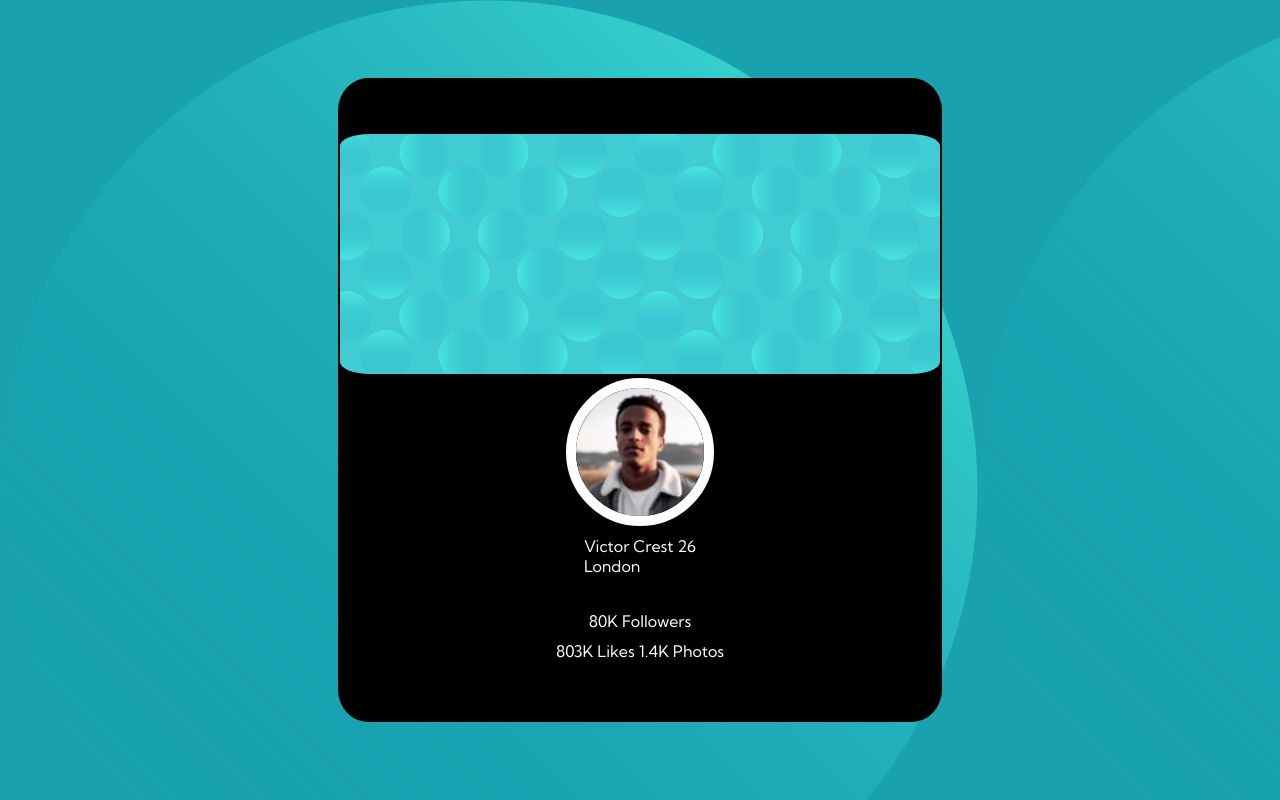
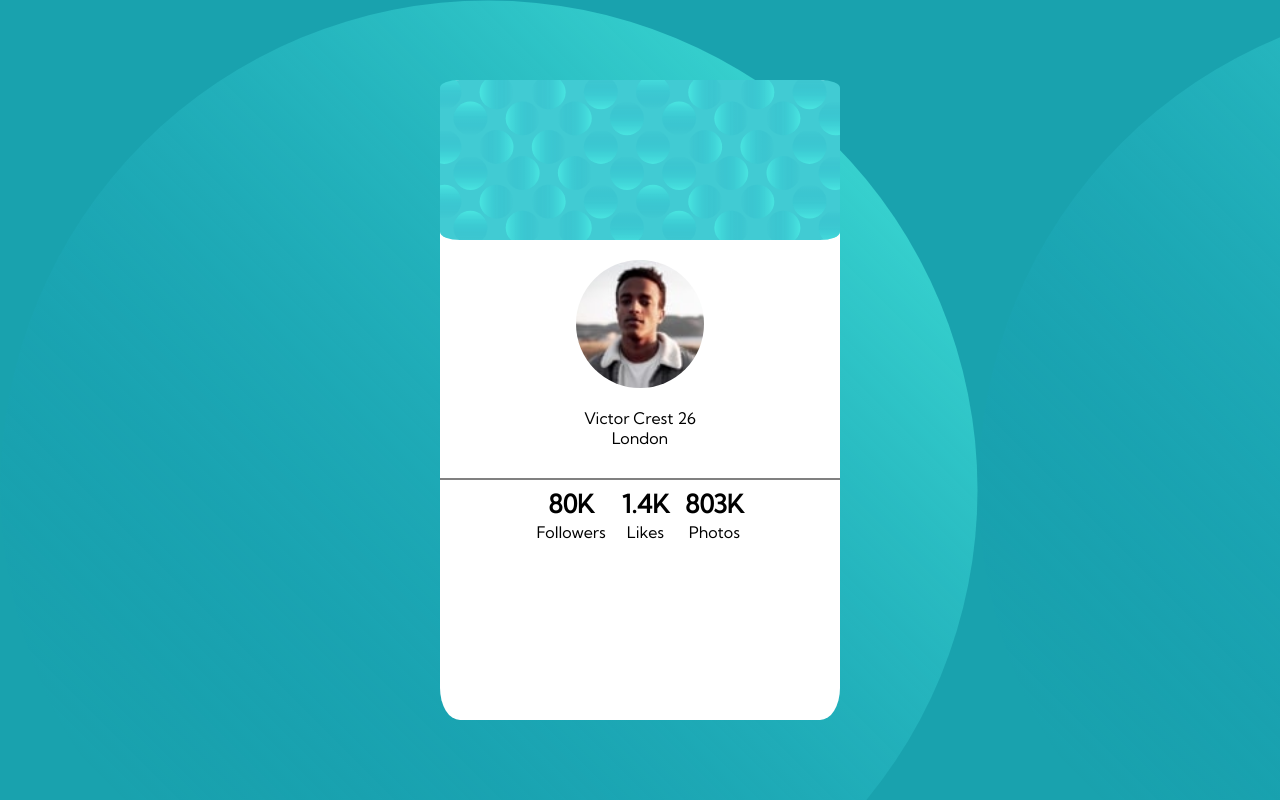
Before and after one commit to Rehan959/profile-card-challenge, a plain HTML site: page profile-card-component-main/index.html in a window 1280 px wide. Drawn offline with Linux system fonts and the light colour scheme.

Commit message:
profile card

```diff
--- a/profile-card-component-main/index.html
+++ b/profile-card-component-main/index.html
@@ -15,14 +15,23 @@
   <body>
     <section class="Outer">
       <section class="Inner">
-        <div class="bg"><img style="height:30vh; border-radius:5%;" src="./images/bg-pattern-card.svg" alt=""></div>
-        <img  class = "photo"src="./images/image-victor.jpg" alt="">
-        <div class="first">Victor Crest 26 <br> London</div>
- <br>
-        <div class="second">80K Followers</div>
-        <div class="third">803K Likes 1.4K Photos</div>
+        <img
+          class="bg"
+          style="border-radius: 5%"
+          src="./images/bg-pattern-card.svg"
+          alt=""
+        />
+        <img class="photo" src="./images/image-victor.jpg" alt="" />
+        <div class="information">
+          <p class="first">Victor Crest 26 <br/>London</p>
+          <br/>
+          <div  class="pDiv">
+            <p class="second"><span class="main">80K</span> <span>Followers</span>  </p>
+            <p class="second"> <span class="main">1.4K</span> <span>Likes</span> </p>
+            <p class="third"><span class="main">803K</span> <span>Photos</span></p>
+          </div>
+        </div>
       </section>
     </section>
-
   </body>
 </html>
--- a/profile-card-component-main/main.css
+++ b/profile-card-component-main/main.css
@@ -1,50 +1,81 @@
-*{
-    margin:0;
-    padding:0;
+* {
+  margin: 0;
+  padding: 0;
 }
-body{
-    background-image:url(./images/bg-pattern-top.svg);
-  background-color:hsl(185, 75%, 39%);
-    display:flex;
+body {
+  background-image: url(./images/bg-pattern-top.svg);
+  background-color: hsl(185, 75%, 39%);
+  display: flex;
   flex-wrap: wrap;
-    flex-direction:row;
-    font-family: 'Kumbh Sans', sans-serif;
-    height:100vh;
-
+  font-family: "Kumbh Sans", sans-serif;
+  height: 100vh;
 }
- .Outer{
-     display:flex;
-     width:100vw;
-
-     height:100vh;
-     display:flex;
+.bg {
+  width: 100%;
+  position: absolute;
+  z-index: 1;
+  top: 0;
+}
+.Outer {
+  position: relative;
+  display: flex;
+  width: 100vw;
+  height: 100vh;
   flex-direction: column;
   align-items: center;
   justify-content: center;
-
 }
-    .Inner{
-        display:flex;
-        border:2px solid black;
- border-radius:10px;
-background-color: black;
-color:white;
-border-radius:5%;
-height:80vh;
+.Inner {
+  min-width: 400px;
+  display: flex;
+  position: relative;
+  border-radius: 10px;
+  background-color: white;
+  color: black;
+  border-radius: 5%;
+  height: 80vh;
   flex-direction: column;
   align-items: center;
   justify-content: center;
+}
+.photo {
+  z-index: 10;
+  border: 10px solid white;
+  border-radius: 50%;
+  width: 10vw;
+}
+.third,
+.first,
+.second {
+  flex-direction: row;
+  padding: 5px;
+}
+.first {
+  padding: 10px;
+}
+.information {
+  z-index: 10;
+}
 
+.information {
+  width: 100%;
+  text-align: center;
 }
- .photo{
-    border:10px solid white;
-     border-radius:50%;
-     width:10vw;
+p span {
+  display: flex;
+  text-align: center;
+  justify-content: center;
+  margin: 3px;
+  flex-direction: row;
 }
- .third,.first,.second{
-     flex-direction:column;
-     padding:5px;
+.pDiv {
+  width: 100%;
+  border-top: 2px solid gray;
+  display: flex;
+  flex-direction: row;
+  justify-content: center;
 }
- .first{
-     padding:10px;
+.main{
+    font-size:25px;
+    font-weight:bolder;
 }
```
Lines whose indentation alone changed are shown as unchanged.
